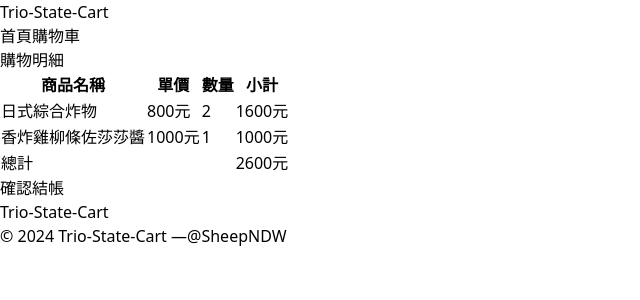
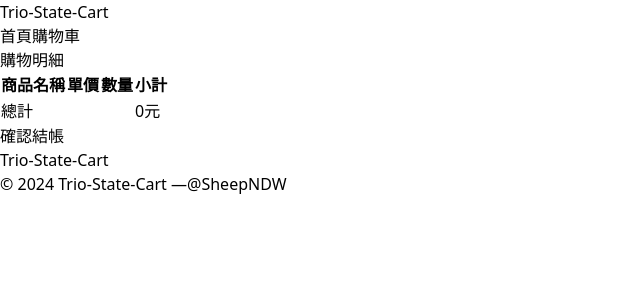
Before and after one commit to SheepNDW/trio-state-cart, a React (Vite) app: page /checkout in a window 1280 px wide. Shown: the top 300 px of the page, without its empty margins (0-640 px from the left). Built offline with nearby package versions, Linux system fonts and the light colour scheme.

Commit message:
feat: update context version (#1)
* feat: create cart context

* feat: use cartContext to replace fakeData

* feat: finish and redirect to index

```diff
--- a/src/App.tsx
+++ b/src/App.tsx
@@ -1,5 +1,6 @@
 import { QueryClient, QueryClientProvider } from '@tanstack/react-query';
 import { BrowserRouter, Navigate, Route, Routes } from 'react-router-dom';
+import { CartProvider } from '~/context/CartContext';
 import Cart from '~/pages/Cart';
 import Checkout from '~/pages/Checkout';
 import MealsList from '~/pages/MealsList';
@@ -10,6 +11,7 @@ const queryClient = new QueryClient();
 function App() {
   return (
     <QueryClientProvider client={queryClient}>
+      <CartProvider>
         <BrowserRouter>
           <Routes>
             <Route element={<AppLayout />}>
@@ -20,6 +22,7 @@ function App() {
             </Route>
           </Routes>
         </BrowserRouter>
+      </CartProvider>
     </QueryClientProvider>
   );
 }
--- /dev/null
+++ b/src/context/CartContext.tsx
@@ -0,0 +1,58 @@
+import { createContext, useReducer } from 'react';
+import { cartReducer, initialState } from '~/context/cartReducer';
+import { CartItem } from '~/types';
+
+type CartContextType = {
+  cartItems: CartItem[];
+  totalPrice: number;
+  itemCount: number;
+  addItem: (item: CartItem) => void;
+  removeItem: (id: string) => void;
+  updateQuantity: (item: CartItem) => void;
+  clearCart: () => void;
+};
+
+const CartContext = createContext<CartContextType | null>(null);
+
+function CartProvider({ children }: { children: React.ReactNode }) {
+  const [{ cartItems }, dispatch] = useReducer(cartReducer, initialState);
+  const totalPrice = cartItems.reduce(
+    (total, item) => total + item.price * item.quantity,
+    0
+  );
+  const itemCount = cartItems.reduce((total, item) => total + item.quantity, 0);
+
+  function addItem(item: CartItem) {
+    dispatch({ type: 'cart/addItem', payload: item });
+  }
+
+  function removeItem(id: string) {
+    dispatch({ type: 'cart/removeItem', payload: id });
+  }
+
+  function updateQuantity(item: CartItem) {
+    dispatch({ type: 'cart/updateQuantity', payload: item });
+  }
+
+  function clearCart() {
+    dispatch({ type: 'cart/clearCart' });
+  }
+
+  return (
+    <CartContext.Provider
+      value={{
+        cartItems,
+        totalPrice,
+        itemCount,
+        addItem,
+        removeItem,
+        updateQuantity,
+        clearCart,
+      }}
+    >
+      {children}
+    </CartContext.Provider>
+  );
+}
+
+export { CartContext, CartProvider };
--- /dev/null
+++ b/src/context/cartReducer.ts
@@ -0,0 +1,85 @@
+import { CartItem } from '~/types';
+
+type ActionTypes =
+  | {
+      type: 'cart/addItem';
+      payload: CartItem;
+    }
+  | {
+      type: 'cart/removeItem';
+      payload: string;
+    }
+  | {
+      type: 'cart/updateQuantity';
+      payload: CartItem;
+    }
+  | {
+      type: 'cart/clearCart';
+    };
+
+export const initialState: {
+  cartItems: CartItem[];
+} = {
+  cartItems: [],
+};
+
+export const cartReducer = (
+  state: typeof initialState,
+  action: ActionTypes
+) => {
+  switch (action.type) {
+    case 'cart/addItem': {
+      const sameIdx = state.cartItems.findIndex(
+        item => item.id === action.payload.id
+      );
+
+      if (sameIdx !== -1) {
+        const updatedCartItems = [...state.cartItems];
+        updatedCartItems[sameIdx] = {
+          ...updatedCartItems[sameIdx],
+          quantity:
+            updatedCartItems[sameIdx].quantity + action.payload.quantity,
+        };
+
+        return {
+          ...state,
+          cartItems: updatedCartItems,
+        };
+      }
+
+      return {
+        ...state,
+        cartItems: [...state.cartItems, action.payload],
+      };
+    }
+
+    case 'cart/removeItem':
+      return {
+        cartItems: state.cartItems.filter(item => item.id !== action.payload),
+      };
+
+    case 'cart/updateQuantity': {
+      const updatedItem = state.cartItems.find(
+        item => item.id === action.payload.id
+      );
+      if (!updatedItem) return state;
+
+      const updatedCartItems = state.cartItems.map(item =>
+        item.id === action.payload.id ? action.payload : item
+      );
+
+      return {
+        ...state,
+        cartItems: updatedCartItems,
+      };
+    }
+
+    case 'cart/clearCart':
+      return {
+        cartItems: [],
+      };
+
+    default:
+      throw new Error('Unhandled action type');
+  }
+};
--- /dev/null
+++ b/src/context/useCart.ts
@@ -0,0 +1,12 @@
+import { useContext } from 'react';
+import { CartContext } from '~/context/CartContext';
+
+export function useCart() {
+  const context = useContext(CartContext);
+
+  if (!context) {
+    throw new Error('useCart must be used within a CartProvider');
+  }
+
+  return context;
+}
--- a/src/features/cart/CartRow.tsx
+++ b/src/features/cart/CartRow.tsx
@@ -1,9 +1,25 @@
+import { useCart } from '~/context/useCart';
 import { CartItem } from '~/types';
 import Button from '~/ui/Button';
 import Table from '~/ui/Table';
 
 function CartRow({ cartItem }: { cartItem: CartItem }) {
   const { id, title, price, quantity, imageUrl } = cartItem;
+  const { removeItem, updateQuantity } = useCart();
+
+  function increaseQuantity() {
+    const updatedItem = { ...cartItem, quantity: quantity + 1 };
+    updateQuantity(updatedItem);
+  }
+
+  function decreaseQuantity() {
+    if (quantity === 1) {
+      removeItem(id);
+    } else {
+      const updatedItem = { ...cartItem, quantity: quantity - 1 };
+      updateQuantity(updatedItem);
+    }
+  }
 
   return (
     <Table.Row>
@@ -16,7 +32,7 @@ function CartRow({ cartItem }: { cartItem: CartItem }) {
           size="small"
           color="secondary"
           className="h-6 w-6"
-          onClick={() => {}}
+          onClick={decreaseQuantity}
         >
           -
         </Button>
@@ -25,13 +41,13 @@ function CartRow({ cartItem }: { cartItem: CartItem }) {
           size="small"
           color="secondary"
           className="h-6 w-6"
-          onClick={() => {}}
+          onClick={increaseQuantity}
         >
           +
         </Button>
       </div>
       <div>{price * quantity}元</div>
-      <Button size="small" color="secondary" onClick={() => {}}>
+      <Button size="small" color="secondary" onClick={() => removeItem(id)}>
         移除
       </Button>
     </Table.Row>
--- a/src/features/cart/CartTable.tsx
+++ b/src/features/cart/CartTable.tsx
@@ -1,18 +1,11 @@
-import { useState } from 'react';
 import CartRow from '~/features/cart/CartRow';
 import Button from '~/ui/Button';
 import Table from '~/ui/Table';
 
-import { cartItems as initialCartItems } from '~/fakeData';
+import { useCart } from '~/context/useCart';
 
 function CartDetail() {
-  const [cartItems] = useState(initialCartItems);
-
-  // 計算總價
-  const totalPrice = cartItems.reduce(
-    (total, item) => total + item.price * item.quantity,
-    0
-  );
+  const { cartItems, totalPrice } = useCart();
 
   return (
     <Table columns="1fr 1fr 1fr 1fr 1fr">
--- a/src/features/cart/FloatingCart.tsx
+++ b/src/features/cart/FloatingCart.tsx
@@ -1,9 +1,9 @@
 import { Link } from 'react-router-dom';
 import CartIcon from '~/assets/bag.png';
-import { cartItems } from '~/fakeData';
+import { useCart } from '~/context/useCart';
 
 function FloatingCart() {
-  const itemCount = cartItems.reduce((total, item) => total + item.quantity, 0);
+  const { itemCount } = useCart();
 
   return (
     <div className="fixed bottom-12 right-12">
--- a/src/features/checkout/CheckoutTable.tsx
+++ b/src/features/checkout/CheckoutTable.tsx
@@ -1,12 +1,8 @@
-import { cartItems } from '~/fakeData';
+import { useCart } from '~/context/useCart';
 import CheckoutRow from '~/features/checkout/CheckoutRow';
 
 function CheckoutTable() {
-  // 計算總計金額
-  const totalAmount = cartItems.reduce(
-    (total, item) => total + item.price * item.quantity,
-    0
-  );
+  const { cartItems, totalPrice } = useCart();
 
   return (
     <table className="w-full border-collapse text-left">
@@ -28,7 +24,7 @@ function CheckoutTable() {
           <td className="border p-2" colSpan={3}>
             總計
           </td>
-          <td className="border p-2">{totalAmount}元</td>
+          <td className="border p-2">{totalPrice}元</td>
         </tr>
       </tfoot>
     </table>
--- a/src/features/meals/MealItem.tsx
+++ b/src/features/meals/MealItem.tsx
@@ -1,7 +1,22 @@
+import { useCart } from '~/context/useCart';
 import type { MealInfo } from '~/types';
 import Button from '~/ui/Button';
 
 function MealItem({ meal }: { meal: MealInfo }) {
+  const { addItem } = useCart();
+
+  function handleAddToCart() {
+    const item = {
+      id: meal.id,
+      title: meal.title,
+      imageUrl: meal.imageUrl,
+      price: meal.price,
+      quantity: 1,
+    };
+
+    addItem(item);
+  }
+
   return (
     <div className="overflow-hidden rounded-lg border shadow-lg">
       <img
@@ -21,7 +36,7 @@ function MealItem({ meal }: { meal: MealInfo }) {
           </span>
         </div>
         <div className="mt-2">
-          <Button>加入購物車</Button>
+          <Button onClick={handleAddToCart}>加入購物車</Button>
         </div>
       </div>
     </div>
--- a/src/pages/Checkout.tsx
+++ b/src/pages/Checkout.tsx
@@ -1,8 +1,13 @@
+import { useNavigate } from 'react-router-dom';
+import { useCart } from '~/context/useCart';
 import CheckoutTable from '~/features/checkout/CheckoutTable';
 import Button from '~/ui/Button';
 import Heading from '~/ui/Heading';
 
 function Checkout() {
+  const { clearCart } = useCart();
+  const navigate = useNavigate();
+
   return (
     <div className="p-4">
       <Heading>購物明細</Heading>
@@ -10,7 +15,14 @@ function Checkout() {
         <CheckoutTable />
       </div>
       <div className="mt-4 flex justify-end">
-        <Button>確認結帳</Button>
+        <Button
+          onClick={() => {
+            clearCart();
+            navigate('/mealslist');
+          }}
+        >
+          確認結帳
+        </Button>
       </div>
     </div>
   );
```
Lines whose indentation alone changed are shown as unchanged.
